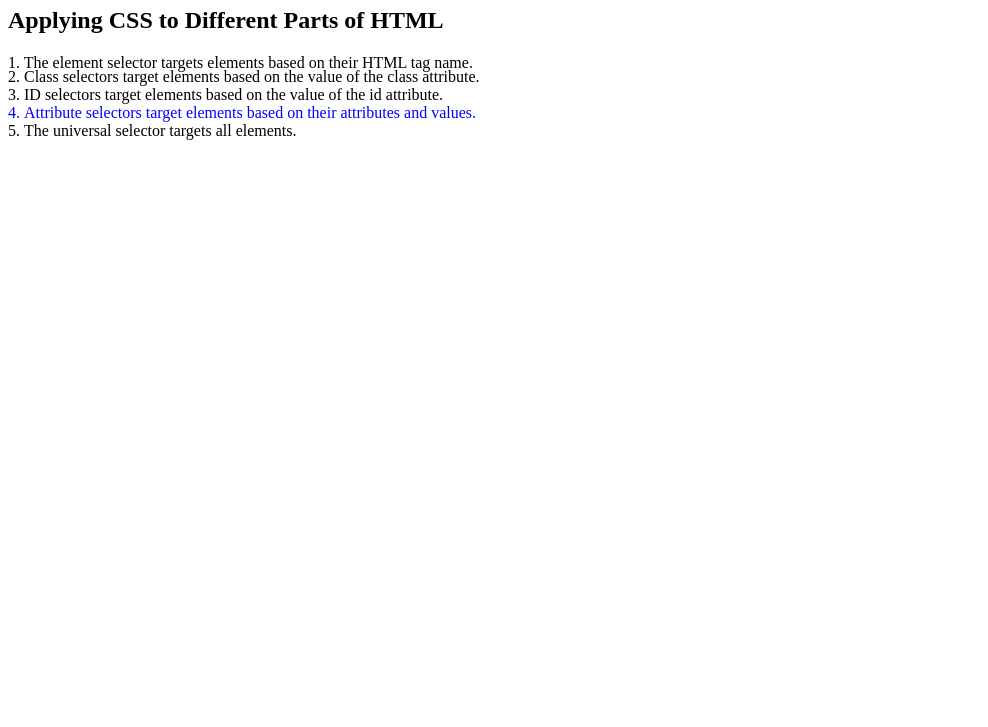
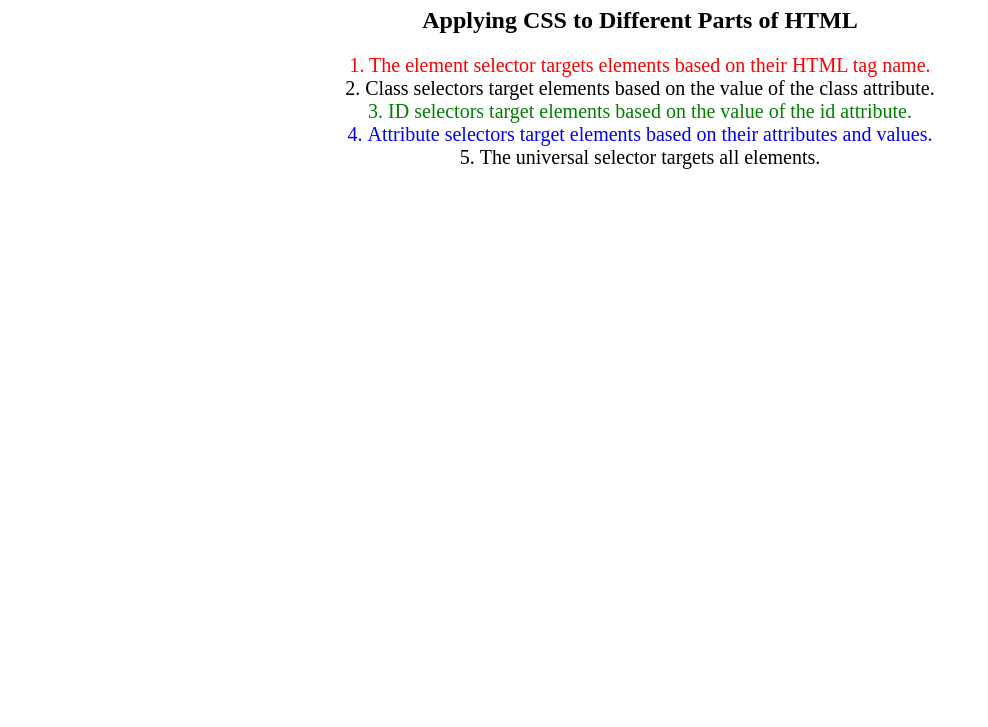
Before and after one commit to SabrinaDamascenoDev/Udemy-course, a plain HTML site: page 5.3 CSS Selectors/index.html in a window 1280 px wide. Shown: the part 73-800 px from the top of the page, without its empty margins (0-988 px from the left). Drawn offline with Linux system fonts and the light colour scheme.

Commit message:
mudanca css

```diff
--- a/5.3 CSS Selectors/style.css
+++ b/5.3 CSS Selectors/style.css
@@ -4,8 +4,22 @@ ol {
   list-style-position: inside;
 }
 
+*{
+  text-align: center;
+}
+
 li[value="4"]{
   color: blue;
 }
 
-/* Write your CSS below, don't change the rules above. */
+p{
+  color: red;
+}
+
+#id-selector-demo{
+  color: green;
+}
+
+.note{
+  font-size: 20px;
+}
```
